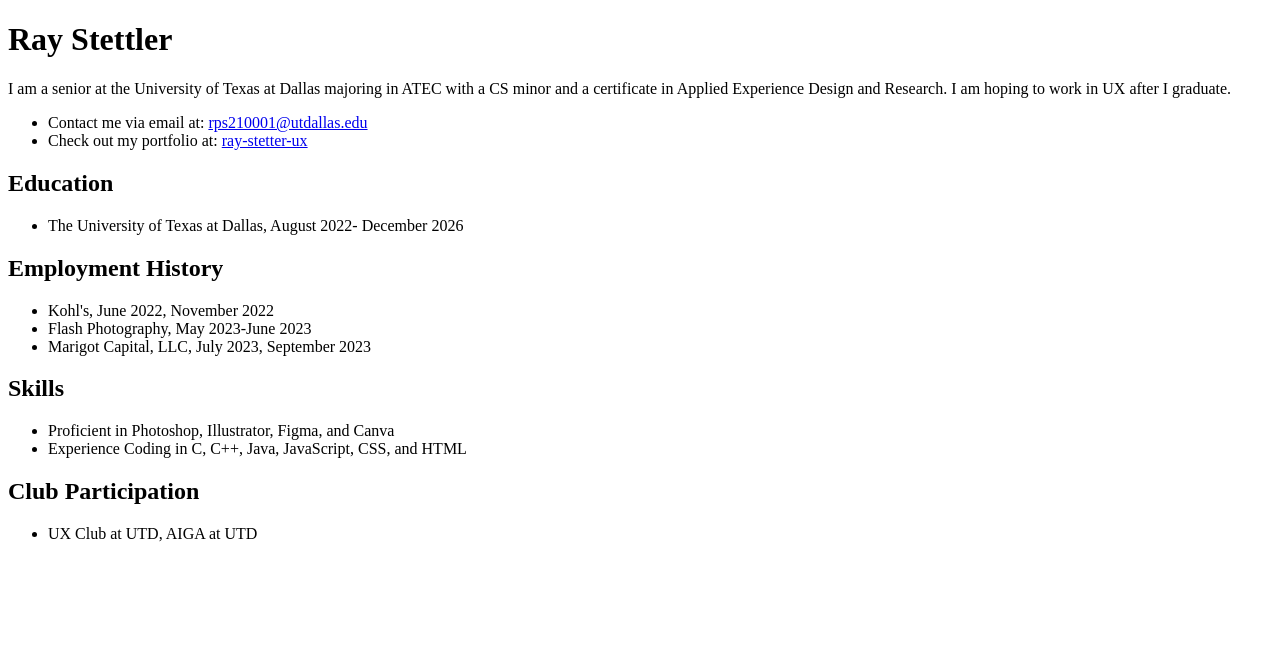
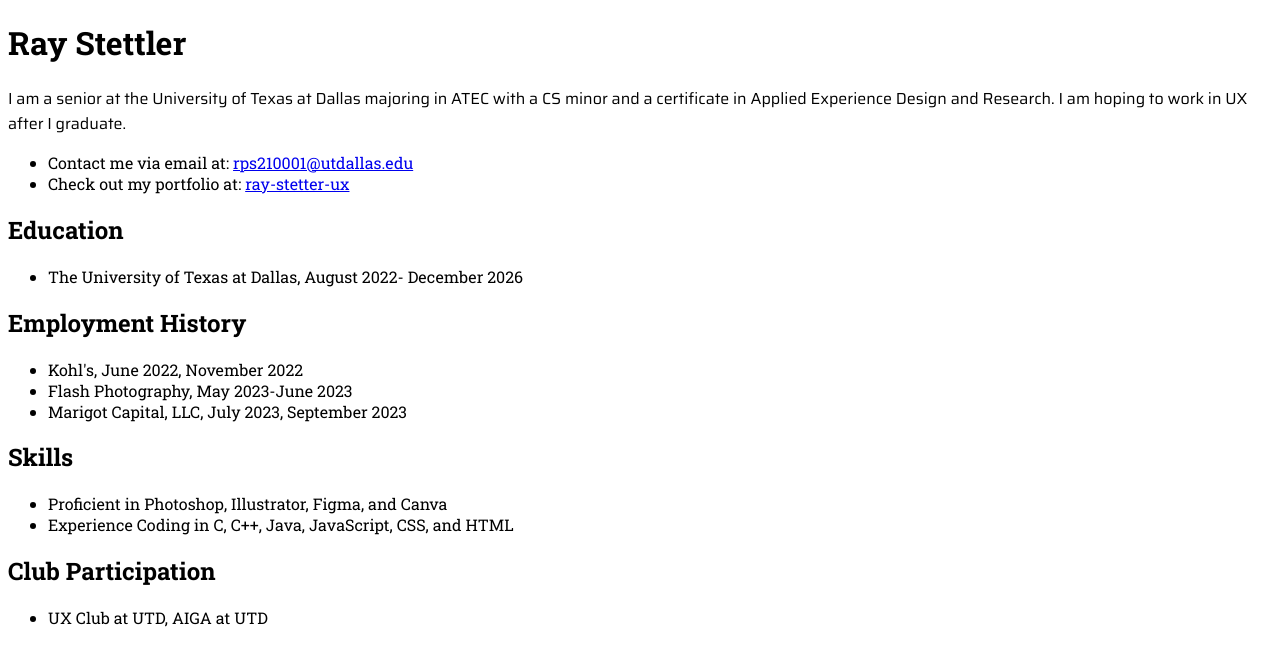
Before and after one commit to rayStettler/stettler-ray_internet-studio_midterm, a plain HTML site: page index.html in a window 1280 px wide. Drawn offline with Linux system fonts and the light colour scheme.

Commit message:
added fonts

```diff
--- a/index.html
+++ b/index.html
@@ -18,7 +18,7 @@
   6.+ Add links to the page where appropriate (you need to have at least one link). If you want to make a link to email you,
       the href should point to "mailto:youremailaddress@utdallas.edu"
 
-  7. Choose two Google Web Fonts and link to them in your page--one for your display text (title of your page or headings)
+  7.+ Choose two Google Web Fonts and link to them in your page--one for your display text (title of your page or headings)
     and one for body copy
 
   8. Create internal or external styles (your choice) to change the font-face (use the Google Web Font) and color of your headings,
@@ -39,6 +39,35 @@
 
     When you are finished, submit the two links (link to your github.io live page and link to your Github repo) on eLearning
     -->
+
+  <link rel="preconnect" href="https://fonts.googleapis.com">
+        <link rel="preconnect" href="https://fonts.gstatic.com" crossorigin>
+        <link href="https://fonts.googleapis.com/css2?family=Roboto+Slab:wght@100..900&display=swap" rel="stylesheet">
+
+
+
+
+        <link rel="preconnect" href="https://fonts.googleapis.com">
+        <link rel="preconnect" href="https://fonts.gstatic.com" crossorigin>
+        <link href="https://fonts.googleapis.com/css2?family=Roboto+Slab:wght@100..900&family=Saira:ital,wght@0,100..900;1,100..900&display=swap" rel="stylesheet">
+
+  <style>
+
+    body{
+      font-family: "Roboto Slab", "Saira", sans-serif;
+      h1{
+          font-family: "Roboto Slab", "Arial", sans-serif;
+      }
+      h2{
+          font-family: "Roboto Slab", "Arial", sans-serif;
+      }
+      p{
+        font-family: "Saira", "Arial", sans-serif;
+      }
+    }
+  </style>
+
+
         <title>Ray Stettler Resume</title>
 
 </head>
```
